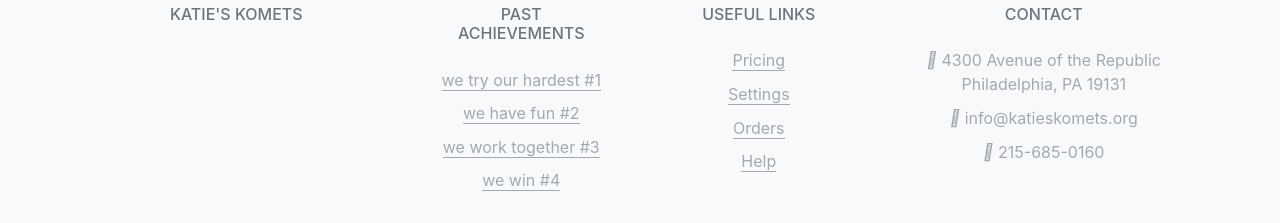
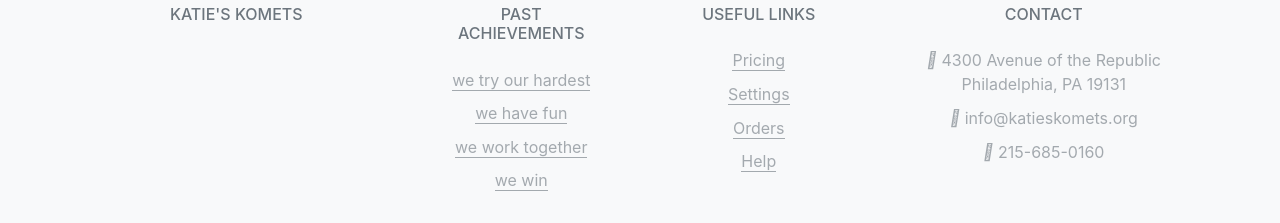
Before and after one commit to Aditya092/Katie-s-Komets, a plain HTML site: page team.html in a window 1280 px wide. Shown: the part 1296-1519 px from the top of the page. Drawn offline with nearby package versions, Linux system fonts and the light colour scheme; some icons are missing.

Commit message:
Update team.html

```diff
--- a/team.html
+++ b/team.html
@@ -116,16 +116,16 @@
               Past Achievements
             </h6>
             <p>
-                <a href="#!" class="text-reset">we try our hardest #1</a>
+                <a href="#!" class="text-reset">we try our hardest </a>
               </p>
               <p>
-                <a href="#!" class="text-reset">we have fun #2</a>
+                <a href="#!" class="text-reset">we have fun </a>
               </p>
               <p>
-                <a href="#!" class="text-reset">we work together #3</a>
+                <a href="#!" class="text-reset">we work together </a>
               </p>
               <p>
-                <a href="#!" class="text-reset">we win #4</a>
+                <a href="#!" class="text-reset">we win </a>
               </p>
           </div>
           <!-- Grid column -->
```
